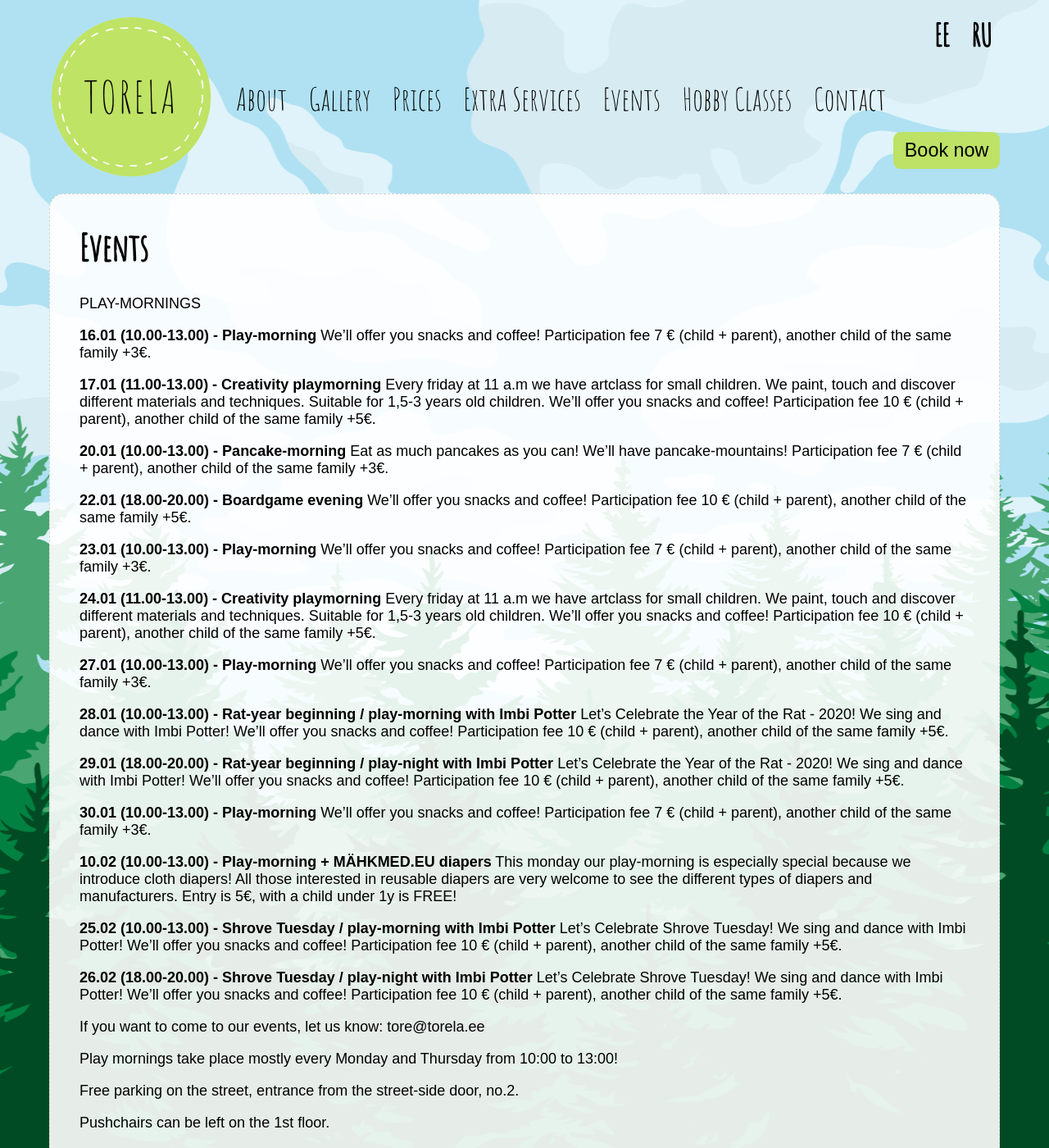
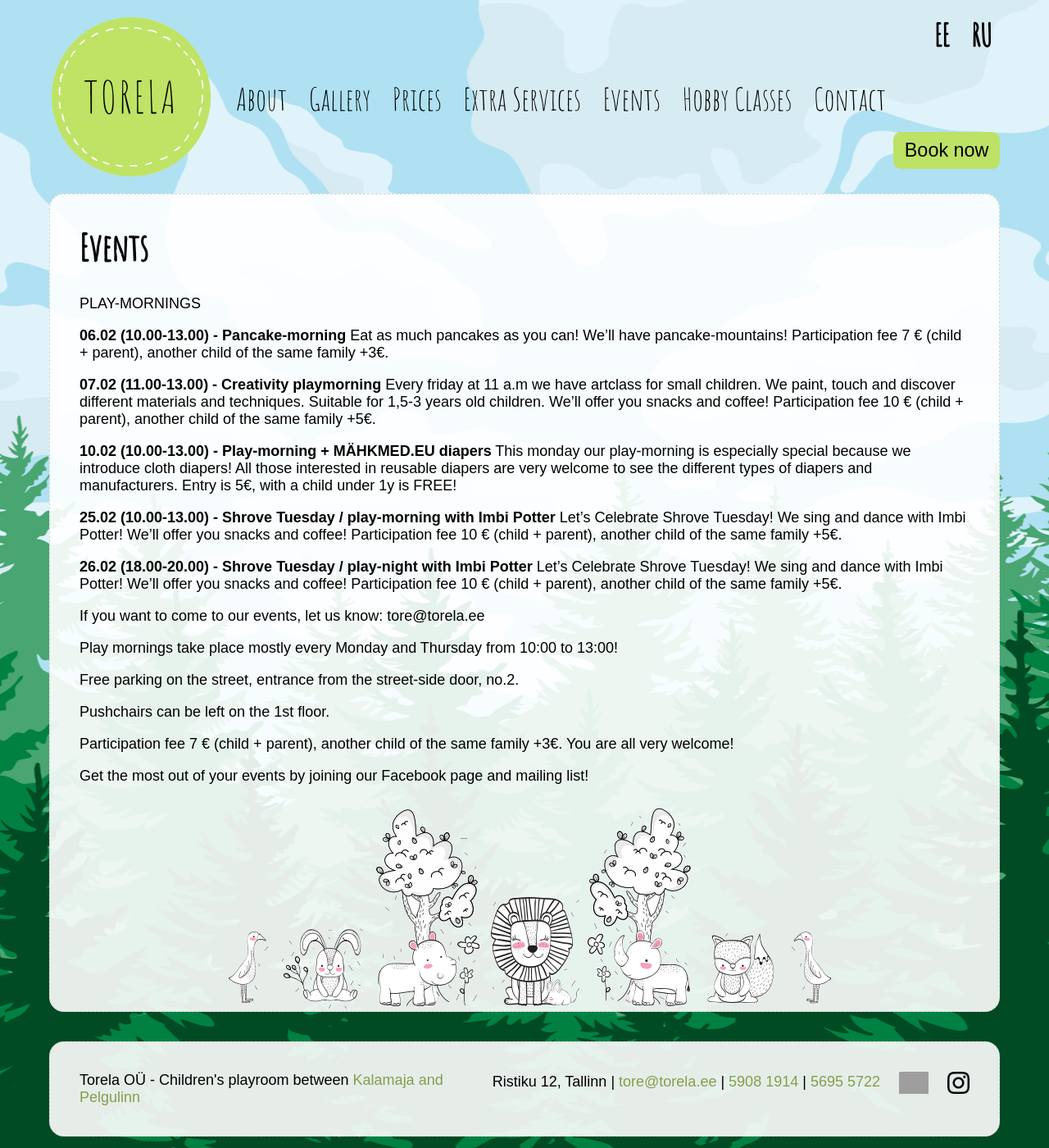
Before and after one commit to mypsik/torela, a Jekyll site: the page built from en/events/index.md, in a window 1280 px wide and 1400 px high. Shown: the whole window at 82% size. Built offline with Jekyll 4.4.1, drawn with Linux system fonts in a browser that asks for light colours; grey boxes are pictures that could not be loaded.

Commit message:
Update index.md

```diff
--- a/en/events/index.md
+++ b/en/events/index.md
@@ -9,60 +9,16 @@
 PLAY-MORNINGS
 
 
-**16.01 (10.00-13.00) - Play-morning**
-We'll offer you snacks and coffee!
+**06.02 (10.00-13.00) - Pancake-morning**
+Eat as much pancakes as you can! We'll have pancake-mountains!
 Participation fee 7 € (child + parent), another child of the same family +3€.
 
 
-**17.01 (11.00-13.00) - Creativity playmorning**
+**07.02 (11.00-13.00) - Creativity playmorning**
 Every friday at 11 a.m we have artclass for small children. We paint, touch and discover different materials and techniques.
 Suitable for 1,5-3 years old children.
 We'll offer you snacks and coffee!
 Participation fee 10 € (child + parent), another child of the same family +5€.
-
-
-**20.01 (10.00-13.00) - Pancake-morning**
-Eat as much pancakes as you can! We'll have pancake-mountains!
-Participation fee 7 € (child + parent), another child of the same family +3€.
-
-
-**22.01 (18.00-20.00) - Boardgame evening**
-We'll offer you snacks and coffee!
-Participation fee 10 € (child + parent), another child of the same family +5€.
-
-
-**23.01 (10.00-13.00) - Play-morning**
-We'll offer you snacks and coffee!
-Participation fee 7 € (child + parent), another child of the same family +3€.
-
-
-**24.01 (11.00-13.00) - Creativity playmorning**
-Every friday at 11 a.m we have artclass for small children. We paint, touch and discover different materials and techniques.
-Suitable for 1,5-3 years old children.
-We'll offer you snacks and coffee!
-Participation fee 10 € (child + parent), another child of the same family +5€.
-
-
-**27.01 (10.00-13.00) - Play-morning**
-We'll offer you snacks and coffee!
-Participation fee 7 € (child + parent), another child of the same family +3€.
-
-
-**28.01 (10.00-13.00) - Rat-year beginning / play-morning with Imbi Potter**
-Let's Celebrate the Year of the Rat - 2020! We sing and dance with Imbi Potter!
-We'll offer you snacks and coffee!
-Participation fee 10 € (child + parent), another child of the same family +5€.
-
-
-**29.01 (18.00-20.00) - Rat-year beginning / play-night with Imbi Potter**
-Let's Celebrate the Year of the Rat - 2020! We sing and dance with Imbi Potter!
-We'll offer you snacks and coffee!
-Participation fee 10 € (child + parent), another child of the same family +5€.
-
-
-**30.01 (10.00-13.00) - Play-morning**
-We'll offer you snacks and coffee!
-Participation fee 7 € (child + parent), another child of the same family +3€.
 
 
 **10.02 (10.00-13.00) - Play-morning + MÄHKMED.EU diapers**
```
